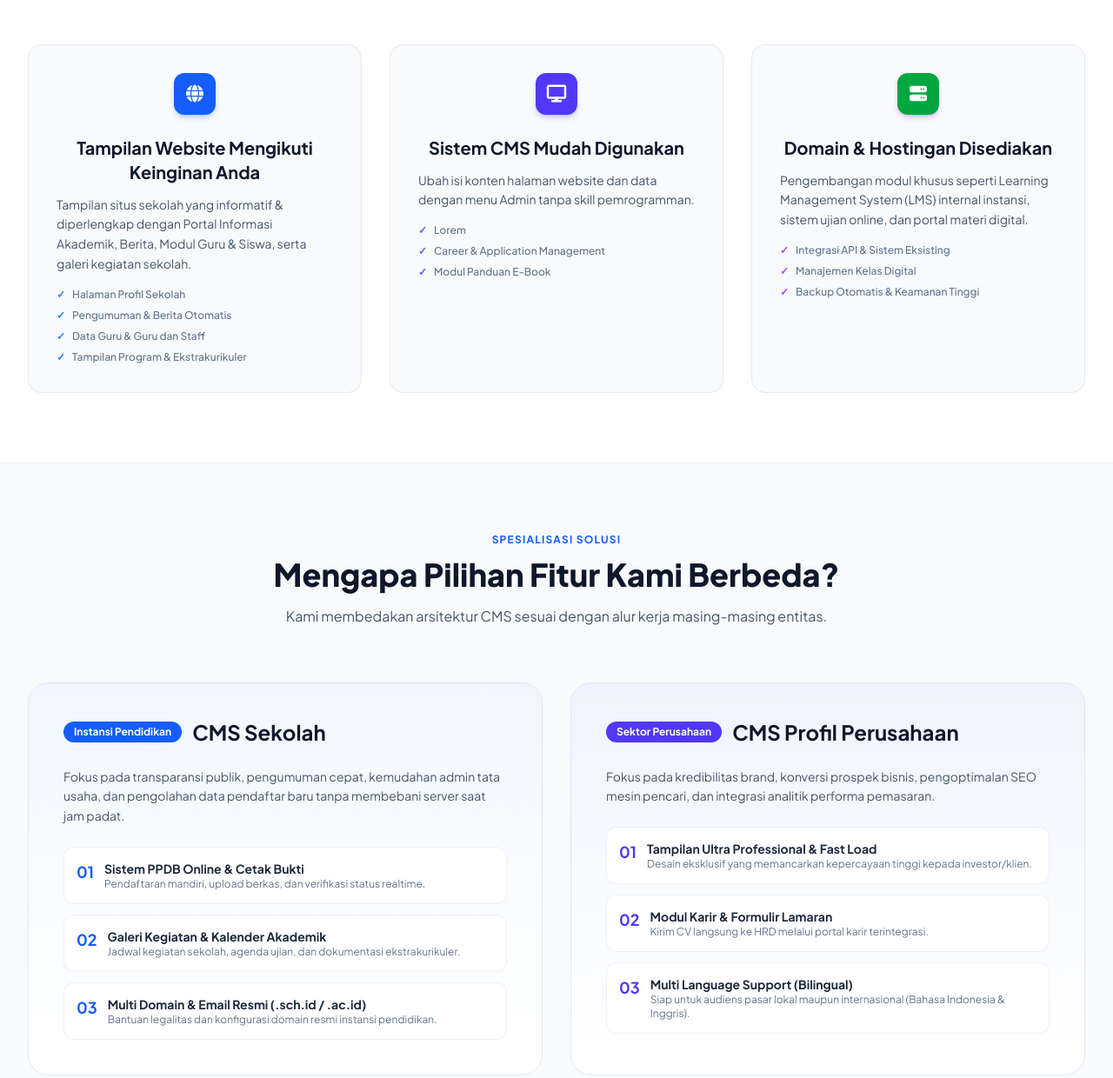
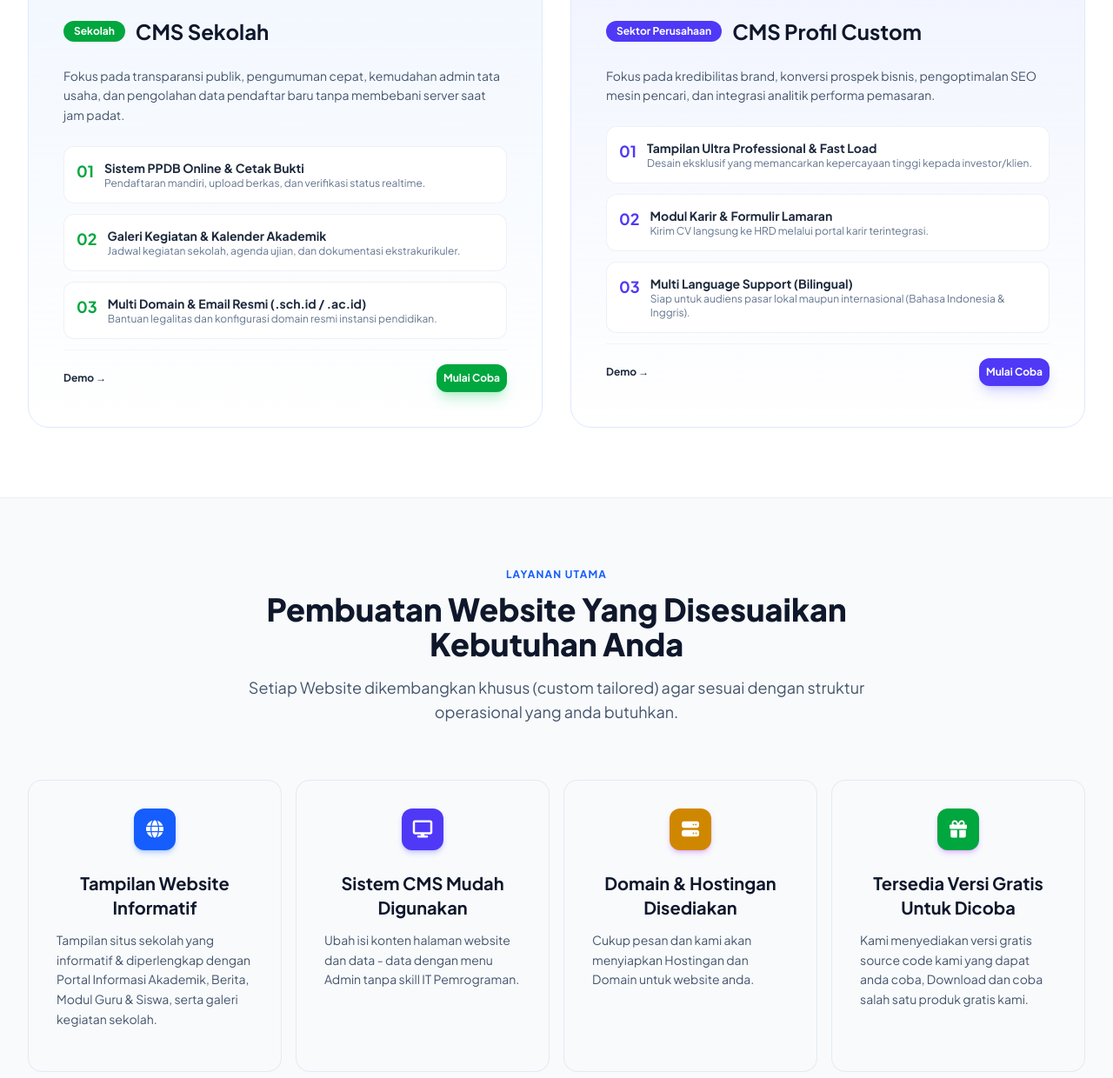
Before and after one commit to DikiAj/logicore_profile, a website: page src/index.html in a window 1280 px wide. Shown: the part 1000-2240 px from the top of the page at 87% size. Drawn offline with nearby package versions, Linux system fonts and the light colour scheme; a small style sheet from the web is missing.

Commit message:
Changing some line in index.html

```diff
--- a/src/index.html
+++ b/src/index.html
@@ -114,11 +114,6 @@
             >Beranda</a
           >
           <a
-            href="#layanan"
-            class="hover:text-blue-600 dark:hover:text-blue-400 transition-colors"
-            >Layanan</a
-          >
-          <a
             href="#produk"
             class="hover:text-blue-600 dark:hover:text-blue-400 transition-colors"
             >Produk</a
@@ -261,11 +256,6 @@
           href="#"
           class="block py-2 px-3 rounded-lg text-base font-medium text-slate-700 dark:text-slate-300 hover:bg-slate-50 dark:hover:bg-slate-800"
           >Beranda</a
-        >
-        <a
-          href="#layanan"
-          class="block py-2 px-3 rounded-lg text-base font-medium text-slate-700 dark:text-slate-300 hover:bg-slate-50 dark:hover:bg-slate-800"
-          >Layanan</a
         >
         <a
           href="#produk"
@@ -468,9 +458,8 @@
       </div>
     </section>
 
-    <!-- LAYANAN & KEUNGGULAN CMS -->
     <section
-      id="layanan"
+      id="produk"
       class="py-20 bg-white dark:bg-slate-900/50 border-y border-slate-200/60 dark:border-slate-800/80 transition-colors"
     >
       <div class="max-w-7xl mx-auto px-4 sm:px-6 lg:px-8">
@@ -478,162 +467,15 @@
           <h2
             class="text-xs font-bold uppercase tracking-widest text-blue-600 dark:text-blue-400 mb-3"
           >
-            Layanan Utama
+            Solusi Kebutuhan Anda
           </h2>
           <p
             class="text-3xl sm:text-4xl font-extrabold text-slate-900 dark:text-white"
           >
-            Pembuatan Website Yang Disesuaikan Kebutuhan Anda
-          </p>
-          <p
-            class="text-slate-600 dark:text-slate-400 mt-4 text-base sm:text-lg"
-          >
-            Setiap Website dikembangkan khusus (custom tailored) agar sesuai
-            dengan struktur operasional yang anda butuhkan.
-          </p>
-        </div>
-
-        <div
-          class="grid grid-cols-1 md:grid-cols-2 lg:grid-cols-3 gap-8"
-          data-aos="fade-up"
-        >
-          <!-- Card 1 -->
-          <div
-            class="p-8 rounded-2xl bg-slate-50 dark:bg-slate-800/60 border border-slate-200/80 dark:border-slate-700/60 hover:shadow-xl transition-all duration-300"
-          >
-            <div
-              class="mx-auto w-12 h-12 rounded-xl bg-blue-600 text-white flex items-center justify-center font-bold text-xl mb-6 shadow-md shadow-blue-500/30"
-            >
-              <i class="fa-solid fa-globe"></i>
-            </div>
-            <h3
-              class="mx-auto flex text-center items-center justify-center text-xl font-bold text-slate-900 dark:text-white mb-3"
-            >
-              Tampilan Website Mengikuti Keinginan Anda
-            </h3>
-            <p
-              class="mx-auto text-slate-600 dark:text-slate-300 text-sm leading-relaxed mb-4"
-            >
-              Tampilan situs sekolah yang informatif & diperlengkap dengan
-              Portal Informasi Akademik, Berita, Modul Guru & Siswa, serta
-              galeri kegiatan sekolah.
-            </p>
-            <ul
-              class="text-xs font-medium text-slate-500 dark:text-slate-400 space-y-2"
-            >
-              <li class="flex items-center gap-2">
-                <span class="text-blue-500 font-bold">✓</span> Halaman Profil
-                Sekolah
-              </li>
-              <li class="flex items-center gap-2">
-                <span class="text-blue-500 font-bold">✓</span> Pengumuman &
-                Berita Otomatis
-              </li>
-              <li class="flex items-center gap-2">
-                <span class="text-blue-500 font-bold">✓</span> Data Guru & Guru
-                dan Staff
-              </li>
-              <li class="flex items-center gap-2">
-                <span class="text-blue-500 font-bold">✓</span> Tampilan Program
-                & Ekstrakurikuler
-              </li>
-            </ul>
-          </div>
-
-          <!-- Card 2 -->
-          <div
-            class="p-8 rounded-2xl bg-slate-50 dark:bg-slate-800/60 border border-slate-200/80 dark:border-slate-700/60 hover:shadow-xl transition-all duration-300"
-          >
-            <div
-              class="mx-auto w-12 h-12 rounded-xl bg-indigo-600 text-white flex items-center justify-center font-bold text-xl mb-6 shadow-md shadow-indigo-500/30"
-            >
-              <i class="fa-solid fa-display"></i>
-            </div>
-            <h3
-              class="mx-auto flex items-center justify-center text-xl font-bold text-slate-900 dark:text-white mb-3"
-            >
-              Sistem CMS Mudah Digunakan
-            </h3>
-            <p
-              class="text-slate-600 dark:text-slate-300 text-sm leading-relaxed mb-4"
-            >
-              Ubah isi konten halaman website dan data dengan menu Admin tanpa
-              skill pemrogramman.
-            </p>
-            <ul
-              class="text-xs font-medium text-slate-500 dark:text-slate-400 space-y-2"
-            >
-              <li class="flex items-center gap-2">
-                <span class="text-indigo-500 font-bold">✓</span> Lorem
-              </li>
-              <li class="flex items-center gap-2">
-                <span class="text-indigo-500 font-bold">✓</span> Career &
-                Application Management
-              </li>
-              <li class="flex items-center gap-2">
-                <span class="text-indigo-500 font-bold">✓</span> Modul Panduan
-                E-Book
-              </li>
-            </ul>
-          </div>
-
-          <!-- Card 3 -->
-          <div
-            class="p-8 rounded-2xl bg-slate-50 dark:bg-slate-800/60 border border-slate-200/80 dark:border-slate-700/60 hover:shadow-xl transition-all duration-300"
-          >
-            <div
-              class="mx-auto w-12 h-12 rounded-xl bg-green-600 text-white flex items-center justify-center font-bold text-xl mb-6 shadow-md shadow-purple-500/30"
-            >
-              <i class="fa-solid fa-server"></i>
-            </div>
-            <h3
-              class="mx-auto flex items-center justify-center text-xl font-bold text-slate-900 dark:text-white mb-3"
-            >
-              Domain & Hostingan Disediakan
-            </h3>
-            <p
-              class="text-slate-600 dark:text-slate-300 text-sm leading-relaxed mb-4"
-            >
-              Pengembangan modul khusus seperti Learning Management System (LMS)
-              internal instansi, sistem ujian online, dan portal materi digital.
-            </p>
-            <ul
-              class="text-xs font-medium text-slate-500 dark:text-slate-400 space-y-2"
-            >
-              <li class="flex items-center gap-2">
-                <span class="text-purple-500 font-bold">✓</span> Integrasi API &
-                Sistem Eksisting
-              </li>
-              <li class="flex items-center gap-2">
-                <span class="text-purple-500 font-bold">✓</span> Manajemen Kelas
-                Digital
-              </li>
-              <li class="flex items-center gap-2">
-                <span class="text-purple-500 font-bold">✓</span> Backup Otomatis
-                & Keamanan Tinggi
-              </li>
-            </ul>
-          </div>
-        </div>
-      </div>
-    </section>
-
-    <!-- Produk (CMS Web vs SPMB) -->
-    <section id="produk" class="py-20">
-      <div class="max-w-7xl mx-auto px-4 sm:px-6 lg:px-8">
-        <div class="text-center max-w-3xl mx-auto mb-16">
-          <h2
-            class="text-xs font-bold uppercase tracking-widest text-blue-600 dark:text-blue-400 mb-3"
-          >
-            Spesialisasi Solusi
-          </h2>
-          <p
-            class="text-3xl sm:text-4xl font-extrabold text-slate-900 dark:text-white"
-          >
-            Mengapa Pilihan Fitur Kami Berbeda?
+            Pilihan Produk Kami
           </p>
           <p class="text-slate-600 dark:text-slate-400 mt-4 text-base">
-            Kami membedakan arsitektur CMS sesuai dengan alur kerja
+            Kami menyediakan arsitektur CMS sesuai dengan alur kerja
             masing-masing entitas.
           </p>
         </div>
@@ -645,8 +487,8 @@
           >
             <div class="flex items-center gap-3 mb-6">
               <span
-                class="px-3 py-1 rounded-full text-xs font-bold bg-blue-600 text-white"
-                >Instansi Pendidikan</span
+                class="px-3 py-1 rounded-full text-xs font-bold bg-green-600 text-white"
+                >Sekolah</span
               >
               <h3 class="text-2xl font-bold text-slate-900 dark:text-white">
                 CMS Sekolah
@@ -663,7 +505,8 @@
               <div
                 class="p-3.5 bg-white dark:bg-slate-900/60 rounded-xl border border-slate-200/60 dark:border-slate-800 flex items-start gap-3"
               >
-                <span class="text-blue-600 dark:text-blue-400 font-bold text-lg"
+                <span
+                  class="text-green-600 dark:text-green-400 font-bold text-lg"
                   >01</span
                 >
                 <div>
@@ -679,7 +522,8 @@
               <div
                 class="p-3.5 bg-white dark:bg-slate-900/60 rounded-xl border border-slate-200/60 dark:border-slate-800 flex items-start gap-3"
               >
-                <span class="text-blue-600 dark:text-blue-400 font-bold text-lg"
+                <span
+                  class="text-green-600 dark:text-green-400 font-bold text-lg"
                   >02</span
                 >
                 <div>
@@ -695,7 +539,8 @@
               <div
                 class="p-3.5 bg-white dark:bg-slate-900/60 rounded-xl border border-slate-200/60 dark:border-slate-800 flex items-start gap-3"
               >
-                <span class="text-blue-600 dark:text-blue-400 font-bold text-lg"
+                <span
+                  class="text-green-600 dark:text-green-400 font-bold text-lg"
                   >03</span
                 >
                 <div>
@@ -708,10 +553,25 @@
                   </p>
                 </div>
               </div>
-            </div>
-          </div>
-
-          <!-- Solusi Perusahaan -->
+              <div
+                class="flex items-center justify-between pt-4 border-t border-slate-100 dark:border-slate-700"
+              >
+                <a
+                  href="#kontak"
+                  class="text-xs font-bold text-slate-800 dark:text-white hover:underline"
+                  >Demo →</a
+                >
+                <a
+                  href="#harga"
+                  class="w-auto sm:w-auto px-2 py-2 rounded-xl bg-green-600 hover:bg-green-700 text-white text-xs font-bold shadow-lg shadow-green-500/25 transition-all hover:scale-[1.02] text-center"
+                >
+                  Mulai Coba
+                </a>
+              </div>
+            </div>
+          </div>
+
+          <!-- Solusi Custom -->
           <div
             class="p-8 sm:p-10 rounded-3xl bg-linear-to-b from-indigo-50/80 to-white dark:from-slate-800/80 dark:to-slate-800/30 border border-indigo-100 dark:border-slate-700"
           >
@@ -721,7 +581,7 @@
                 >Sektor Perusahaan</span
               >
               <h3 class="text-2xl font-bold text-slate-900 dark:text-white">
-                CMS Profil Perusahaan
+                CMS Profil Custom
               </h3>
             </div>
             <p
@@ -782,7 +642,140 @@
                   </p>
                 </div>
               </div>
-            </div>
+              <div
+                class="flex items-center justify-between pt-4 border-t border-slate-100 dark:border-slate-700"
+              >
+                <a
+                  href="#kontak"
+                  class="text-xs font-bold text-slate-800 dark:text-white hover:underline"
+                  >Demo →</a
+                >
+                <a
+                  href="#harga"
+                  class="w-auto sm:w-auto px-2 py-2 rounded-xl bg-indigo-600 hover:bg-indigo-700 text-white text-xs font-bold shadow-lg shadow-indigo-500/25 transition-all hover:scale-[1.02] text-center"
+                >
+                  Mulai Coba
+                </a>
+              </div>
+            </div>
+          </div>
+        </div>
+      </div>
+    </section>
+
+    <!-- Produk (CMS Web vs SPMB) -->
+    <section id="produk" class="py-20">
+      <div class="max-w-7xl mx-auto px-4 sm:px-6 lg:px-8">
+        <div class="text-center max-w-3xl mx-auto mb-16">
+          <h2
+            class="text-xs font-bold uppercase tracking-widest text-blue-600 dark:text-blue-400 mb-3"
+          >
+            Layanan Utama
+          </h2>
+          <p
+            class="text-3xl sm:text-4xl font-extrabold text-slate-900 dark:text-white"
+          >
+            Pembuatan Website Yang Disesuaikan Kebutuhan Anda
+          </p>
+          <p
+            class="text-slate-600 dark:text-slate-400 mt-4 text-base sm:text-lg"
+          >
+            Setiap Website dikembangkan khusus (custom tailored) agar sesuai
+            dengan struktur operasional yang anda butuhkan.
+          </p>
+        </div>
+
+        <div
+          class="grid grid-cols-1 md:grid-cols-2 lg:grid-cols-4 gap-4"
+          data-aos="fade-up"
+        >
+          <!-- Card 1 -->
+          <div
+            class="p-8 rounded-2xl bg-slate-50 dark:bg-slate-800/60 border border-slate-200/80 dark:border-slate-700/60 hover:shadow-xl transition-all duration-300"
+          >
+            <div
+              class="mx-auto w-12 h-12 rounded-xl bg-blue-600 text-white flex items-center justify-center font-bold text-xl mb-6 shadow-md shadow-blue-500/30"
+            >
+              <i class="fa-solid fa-globe"></i>
+            </div>
+            <h3
+              class="mx-auto flex text-center items-center justify-center text-xl font-bold text-slate-900 dark:text-white mb-3"
+            >
+              Tampilan Website Informatif
+            </h3>
+            <p
+              class="mx-auto text-slate-600 dark:text-slate-300 text-sm leading-relaxed mb-4"
+            >
+              Tampilan situs sekolah yang informatif & diperlengkap dengan
+              Portal Informasi Akademik, Berita, Modul Guru & Siswa, serta
+              galeri kegiatan sekolah.
+            </p>
+          </div>
+
+          <!-- Card 2 -->
+          <div
+            class="p-8 rounded-2xl bg-slate-50 dark:bg-slate-800/60 border border-slate-200/80 dark:border-slate-700/60 hover:shadow-xl transition-all duration-300"
+          >
+            <div
+              class="mx-auto w-12 h-12 rounded-xl bg-indigo-600 text-white flex items-center justify-center font-bold text-xl mb-6 shadow-md shadow-indigo-500/30"
+            >
+              <i class="fa-solid fa-display"></i>
+            </div>
+            <h3
+              class="mx-auto flex text-center items-center justify-center text-xl font-bold text-slate-900 dark:text-white mb-3"
+            >
+              Sistem CMS Mudah Digunakan
+            </h3>
+            <p
+              class="text-slate-600 dark:text-slate-300 text-sm leading-relaxed mb-4"
+            >
+              Ubah isi konten halaman website dan data - data dengan menu Admin
+              tanpa skill IT Pemrograman.
+            </p>
+          </div>
+
+          <!-- Card 3 -->
+          <div
+            class="p-8 rounded-2xl bg-slate-50 dark:bg-slate-800/60 border border-slate-200/80 dark:border-slate-700/60 hover:shadow-xl transition-all duration-300"
+          >
+            <div
+              class="mx-auto w-12 h-12 rounded-xl bg-yellow-600 text-white flex items-center justify-center font-bold text-xl mb-6 shadow-md shadow-purple-500/30"
+            >
+              <i class="fa-solid fa-server"></i>
+            </div>
+            <h3
+              class="mx-auto flex text-center items-center justify-center text-xl font-bold text-slate-900 dark:text-white mb-3"
+            >
+              Domain & Hostingan Disediakan
+            </h3>
+            <p
+              class="text-slate-600 dark:text-slate-300 text-sm leading-relaxed mb-4"
+            >
+              Cukup pesan dan kami akan menyiapkan Hostingan dan Domain untuk
+              website anda.
+            </p>
+          </div>
+
+          <!-- Card 4 -->
+          <div
+            class="p-8 rounded-2xl bg-slate-50 dark:bg-slate-800/60 border border-slate-200/80 dark:border-slate-700/60 hover:shadow-xl transition-all duration-300"
+          >
+            <div
+              class="mx-auto w-12 h-12 rounded-xl bg-green-600 text-white flex items-center justify-center font-bold text-xl mb-6 shadow-md shadow-purple-500/30"
+            >
+              <i class="fa-solid fa-gift"></i>
+            </div>
+            <h3
+              class="mx-auto flex text-center items-center justify-center text-xl font-bold text-slate-900 dark:text-white mb-3"
+            >
+              Tersedia Versi Gratis Untuk Dicoba
+            </h3>
+            <p
+              class="text-slate-600 dark:text-slate-300 text-sm leading-relaxed mb-4"
+            >
+              Kami menyediakan versi gratis source code kami yang dapat anda
+              coba, Download dan coba salah satu produk gratis kami.
+            </p>
           </div>
         </div>
       </div>
@@ -806,7 +799,7 @@
             Portofolio CMS Terimplementasi
           </p>
           <p class="text-slate-600 dark:text-slate-400 mt-4 text-base">
-            Beberapa contoh projek CMS terpercaya yang telah kami bangun.
+            Beberapa contoh projek CMS yang telah kami bangun.
           </p>
 
           <!-- Filter Buttons -->
@@ -823,7 +816,7 @@
               id="filter-sekolah"
               class="portfolio-filter-btn px-5 py-2 rounded-xl text-sm font-semibold transition-all bg-white dark:bg-slate-800 text-slate-600 dark:text-slate-300 hover:bg-slate-200 border border-slate-200 dark:border-slate-700"
             >
-              Sekolah & Kampus
+              Sekolah
             </button>
             <button
               onclick="filterPortfolio('perusahaan')"
@@ -849,24 +842,24 @@
             >
               <span
                 class="self-start px-2.5 py-1 rounded-md bg-white/20 text-xs font-bold backdrop-blur-sm"
-                >SMA Negeri 1 Utama</span
+                >CMS Sekolah SMK 1 Tenggarong</span
               >
               <div>
-                <p class="text-xs text-blue-100">CMS Portal Sekolah & PPDB</p>
-                <h4 class="text-lg font-bold mt-1">Situs Resmi SMAN 1</h4>
+                <p class="text-xs text-blue-100">CMS Portal Sekolah</p>
+                <h4 class="text-lg font-bold mt-1">Situs Sekolah</h4>
               </div>
             </div>
             <div class="p-6">
               <p class="text-xs text-slate-500 dark:text-slate-400 mb-4">
-                Dilengkapi portal berita pengumuman, integrasi data PPDB online,
-                dan galeri prestasi siswa.
+                Dilengkapi portal berita pengumuman, galeri prestasi siswa, dan
+                Content Management System
               </p>
               <div
                 class="flex items-center justify-between pt-2 border-t border-slate-100 dark:border-slate-700"
               >
                 <span
                   class="text-xs font-semibold text-blue-600 dark:text-blue-400"
-                  >Tipe: Sekolah (.sch.id)</span
+                  >Tipe: Sekolah</span
                 >
                 <a
                   href="#kontak"
@@ -977,7 +970,7 @@
         <div class="grid grid-cols-1 md:grid-cols-3 gap-8" data-aos="fade-up">
           <!-- Plan 1 -->
           <div
-            class="p-8 rounded-3xl bg-white dark:bg-slate-800 border border-slate-200 dark:border-slate-700 shadow-sm flex flex-col justify-between"
+            class="p-8 rounded-3xl bg-white dark:bg-slate-800 border border-slate-200 dark:border-slate-700 shadow-sm flex flex-col justify-between transition-all hover:scale-[1.02]"
           >
             <div>
               <span
@@ -987,7 +980,7 @@
               <h3
                 class="text-2xl font-bold text-slate-900 dark:text-white mt-1"
               >
-                Sekolah
+                Sekolah CMS
               </h3>
               <div class="mt-4 mb-6">
                 <span
@@ -1009,7 +1002,7 @@
                 </li>
                 <li class="flex items-center gap-2">
                   <span class="text-green-500 font-bold">✓</span> Data Guru &
-                  Modul Download
+                  Staff
                 </li>
                 <li class="flex items-center gap-2">
                   <span class="text-green-500 font-bold">✓</span> Formulir
@@ -1031,7 +1024,7 @@
 
           <!-- Plan 2 (Popular) -->
           <div
-            class="p-8 rounded-3xl bg-linear-to-b from-blue-600 to-indigo-700 text-white shadow-xl relative flex flex-col justify-between transform md:-translate-y-2"
+            class="p-8 rounded-3xl bg-linear-to-b from-blue-600 to-indigo-700 text-white shadow-xl relative flex flex-col justify-between transform md:-translate-y-2 transition-all hover:scale-[1.02]"
           >
             <span
               class="absolute -top-3.5 right-6 px-3 py-1 rounded-full text-xs font-bold bg-yellow-400 text-slate-900 shadow-md"
@@ -1052,24 +1045,23 @@
               <ul class="space-y-3 text-sm text-blue-50">
                 <li class="flex items-center gap-2">
                   <span class="text-yellow-300 font-bold">✓</span> Semua Fitur
-                  Paket Starter
+                  Paket Gratis
                 </li>
                 <li class="flex items-center gap-2">
                   <span class="text-yellow-300 font-bold">✓</span> Modul Sistem
                   PPDB Online
                 </li>
                 <li class="flex items-center gap-2">
-                  <span class="text-yellow-300 font-bold">✓</span> Cetak Kartu
-                  Pendaftaran PDF
+                  <span class="text-yellow-300 font-bold">✓</span> Modul
+                  Download dan Kontak Sekolah (Menggunakan Whatsapp)
+                </li>
+                <li class="flex items-center gap-2">
+                  <span class="text-yellow-300 font-bold">✓</span> SEO Friendly
                 </li>
                 <li class="flex items-center gap-2">
                   <span class="text-yellow-300 font-bold">✓</span> Hostingan dan
                   Domain Disediakan
                 </li>
-                <li class="flex items-center gap-2">
-                  <span class="text-yellow-300 font-bold">✓</span> Maintenance 6
-                  Bulan
-                </li>
               </ul>
             </div>
             <a
@@ -1082,7 +1074,7 @@
 
           <!-- Plan 3 -->
           <div
-            class="p-8 rounded-3xl bg-white dark:bg-slate-800 border border-slate-200 dark:border-slate-700 shadow-sm flex flex-col justify-between"
+            class="p-8 rounded-3xl bg-white dark:bg-slate-800 border border-slate-200 dark:border-slate-700 shadow-sm flex flex-col justify-between transition-all hover:scale-[1.02]"
           >
             <div>
               <span
```
Also changed, not shown: dist/output.css.
